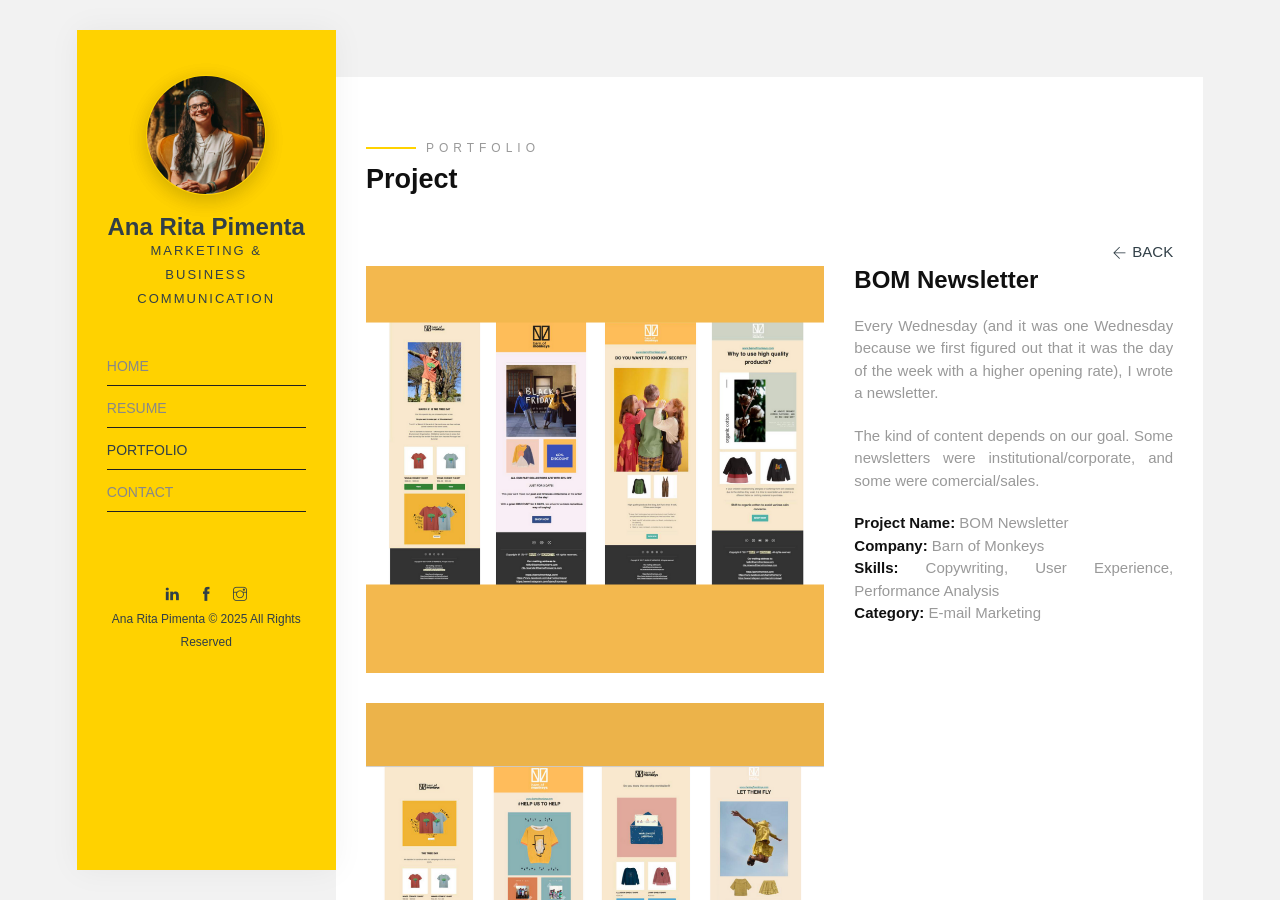
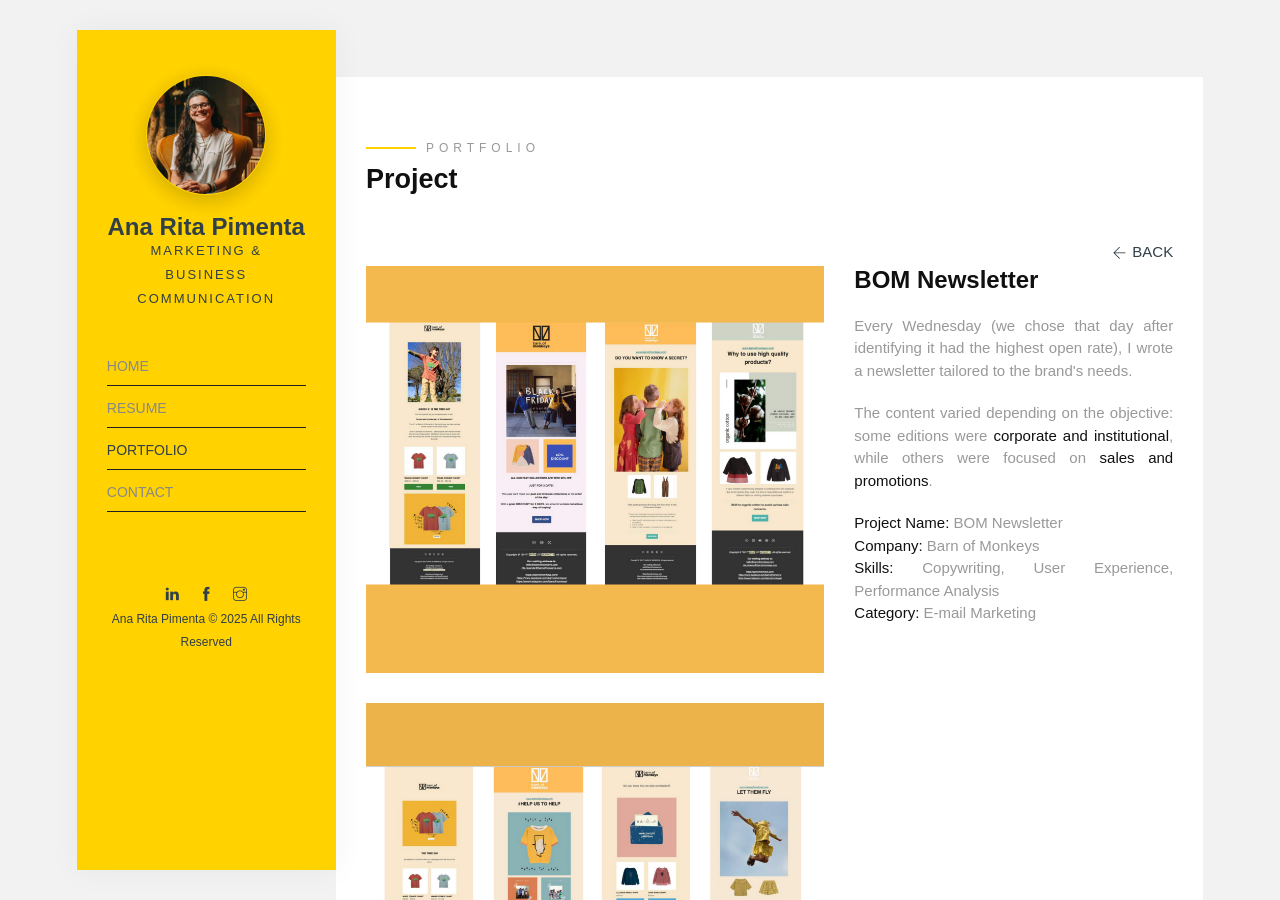
Before and after one commit to anaritapimenta/anaritapimenta.github.io, a Jekyll site: the page built from portfolio/bom-newsletter/index.html, in a window 1280 px wide and 900 px high. Built offline with Jekyll 4.4.1, drawn with Linux system fonts in a browser that asks for light colours; some web fonts are replaced.

Commit message:
Update index.html

```diff
--- a/portfolio/bom-newsletter/index.html
+++ b/portfolio/bom-newsletter/index.html
@@ -12,11 +12,11 @@
           Project
         </h2>
         <a
-          href="{{
-            'portfolio/' | prepend: site.baseurl | prepend: site.url
-          }}"
-          style="float: right; display: flex; margin-top: 10px"
-          ><i class="ti-arrow-left font-14px gray-icon"></i>
+          href="{{ 'portfolio/' | prepend: site.baseurl | prepend: site.url }}"
+          aria-label="Back to Portfolio"
+          style="float: right; display: flex; margin-top: 10px;"
+        >
+          <i class="ti-arrow-left font-14px gray-icon" aria-hidden="true"></i>
           <p
             style="
               margin-bottom: 0;
@@ -30,51 +30,41 @@
         </a>
       </div>
     </div>
+
     <div class="row">
-      <div
-        class="col-md-7 image-content animate-box fadeInLeft animated"
-        data-animate-effect="fadeInLeft"
-      >
+      <!-- Images -->
+      <div class="col-md-7 image-content animate-box" data-animate-effect="fadeInLeft">
         <img
           class="img-fluid mb-30"
-          src="{{
-            'assets/img/portfolio/project-5/1.png'
-              | prepend: site.baseurl
-              | prepend: site.url
-          }}"
-          alt=""
+          src="{{ 'assets/img/portfolio/project-5/1.png' | prepend: site.baseurl | prepend: site.url }}"
+          alt="Example of BOM newsletter design layout"
+          loading="lazy"
         />
         <img
           class="img-fluid mb-30"
-          src="{{
-            'assets/img/portfolio/project-5/2.png'
-              | prepend: site.baseurl
-              | prepend: site.url
-          }}"
-          alt=""
+          src="{{ 'assets/img/portfolio/project-5/2.png' | prepend: site.baseurl | prepend: site.url }}"
+          alt="Content section of a BOM newsletter"
+          loading="lazy"
         />
       </div>
-      <div
-        class="col-md-5 sticky-parent animate-box fadeInLeft animated"
-        data-animate-effect="fadeInLeft"
-      >
+
+      <!-- Project Description -->
+      <div class="col-md-5 sticky-parent animate-box" data-animate-effect="fadeInLeft">
         <div id="sticky_item">
           <div class="project-desc">
             <h2>BOM Newsletter</h2>
             <p>
-              Every Wednesday (and it was one Wednesday because we first figured
-              out that it was the day of the week with a higher opening rate), I
-              wrote a newsletter.
+              Every Wednesday (we chose that day after identifying it had the highest open rate), I wrote a newsletter tailored to the brand's needs.
             </p>
             <p>
-              The kind of content depends on our goal. Some newsletters were
-              institutional/corporate, and some were comercial/sales.
+              The content varied depending on the objective: some editions were <strong>corporate and institutional</strong>, while others were focused on <strong>sales and promotions</strong>.
             </p>
+
             <p>
-              <b>Project Name:</b> BOM Newsletter<br /><b>Company:</b> Barn of
-              Monkeys<br /><b>Skills:</b> Copywriting, User Experience,
-              Performance Analysis<br /><b>Category:</b>
-              E-mail Marketing
+              <strong>Project Name:</strong> BOM Newsletter<br />
+              <strong>Company:</strong> Barn of Monkeys<br />
+              <strong>Skills:</strong> Copywriting, User Experience, Performance Analysis<br />
+              <strong>Category:</strong> E-mail Marketing
             </p>
           </div>
         </div>
```
